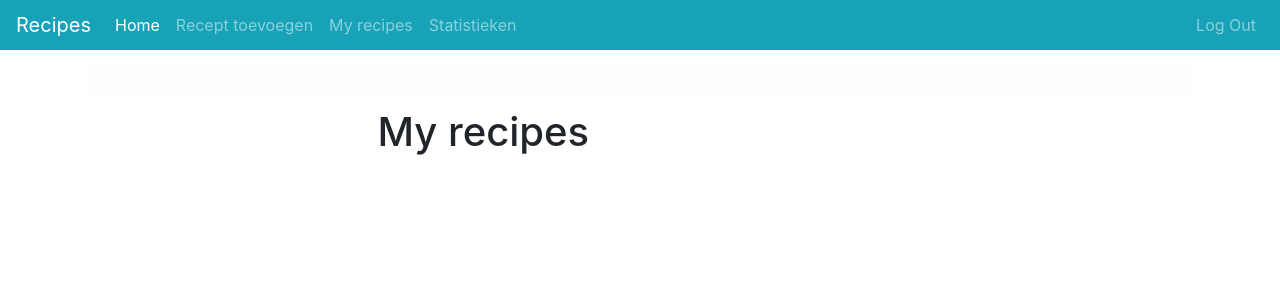
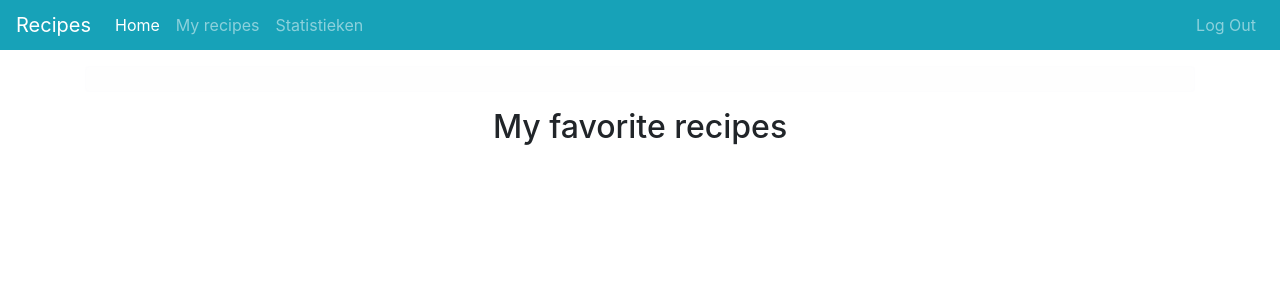
Before and after one commit to nielsoudenampsen/project, a Flask app: page /my_recipes in a window 1280 px wide. Shown: the top 300 px of the page. Run offline with Flask 2, Linux system fonts and the light colour scheme; the visitor is signed in with stand-in values (Sample User, id 1); parts of the project's set-up code (start-up, migrations or seed data) failed here and were passed over; some libraries are stand-ins or nearby versions.

Commit message:
zaterdagavond

```diff
--- a/application.py
+++ b/application.py
@@ -40,13 +40,10 @@ def to_favorite():
 @login_required
 def home():
 
-    if request.method == "POST":
-
-        db.execute("UPDATE users SET favorites = ? WHERE id = ?",json.dumps(session["favorites"]),session["user_id"])
-        search = request.form.get('search')
-        recipes = lookup_recipes(0,1000,"",str(search))
-    else:
-        recipes = None
+    db.execute("UPDATE users SET favorites = ? WHERE id = ?",json.dumps(session["favorites"]),session["user_id"])
+    search = request.args.get('search')
+    recipes = lookup_recipes(0,1000,"",str(search))
+    session["favorites"].append(request.form.get("recipe_to_favorite"))
 
     return render_template('index.html',recipes=recipes,favorites=session["favorites"])
 
@@ -69,8 +66,6 @@ def stats():
 def logout():
     session.clear()
     flash("Logged out succesful","success")
-    # for msg in get_flashed_messages():
-    #     print(msg)
     return render_template('login.html')
 
 
--- a/helpers.py
+++ b/helpers.py
@@ -16,7 +16,6 @@ def isInList(search,list):
     """Checks if item is in the dict"""
     for item in list:
         if str(search) == str(item):
-            print(item)
             return True
     else:
         return False
@@ -44,6 +43,8 @@ def lookup_recipes(start,size,tag,query):
         if query == None:
             return None
         if query == "":
+            return None
+        if query == "None":
             return None
         api_key = os.environ.get("API_KEY")
 
--- a/templates/index.html
+++ b/templates/index.html
@@ -16,7 +16,7 @@
 
 {% block content %}
 
-<form class="form-group" action="/" method="POST">
+<form class="form-group" action="/" method="GET">
   <div class="input-group mb-3">
     <input name="search" type="text" class="form-control" placeholder="Search recipes" aria-label="Recipient's username" aria-describedby="button-addon2">
     <button class="btn btn-success" type="submit" id="button-addon2">Search</button>
--- a/templates/layout.html
+++ b/templates/layout.html
@@ -23,9 +23,6 @@
     <ul class="navbar-nav mr-auto">
       <li class="nav-item active">
         <a class="nav-link" href="/">Home <span class="sr-only">(current)</span></a>
-      </li>
-      <li class="nav-item">
-        <a class="nav-link" href="/toevoegen">Recept toevoegen</a>
       </li>
 	  <li class="nav-item">
         <a class="nav-link" href="/my_recipes">My recipes</a>
@@ -62,6 +59,7 @@
         {% endfor %}
       </div>
     </div>
+  </div>
   {% else %}
   <div id="message" style="margin-top: 16px;">
     <div class="container">
@@ -71,6 +69,7 @@
         </div>
       </div>
     </div>
+  </div>
   {% endif %}
 {% endwith %}
 
--- a/templates/my_recipes.html
+++ b/templates/my_recipes.html
@@ -14,12 +14,9 @@
 {% endblock %}
 
 {% block content %}
-<div class="container">
-<div class="row justify-content-center">
-<div class="col-6">
-	<h1>My recipes</h1>
-</div>
-</div>
+
+<div class="row justify-content-around">
+  <h2>My favorite recipes</h2>
 </div>
 
 
```
